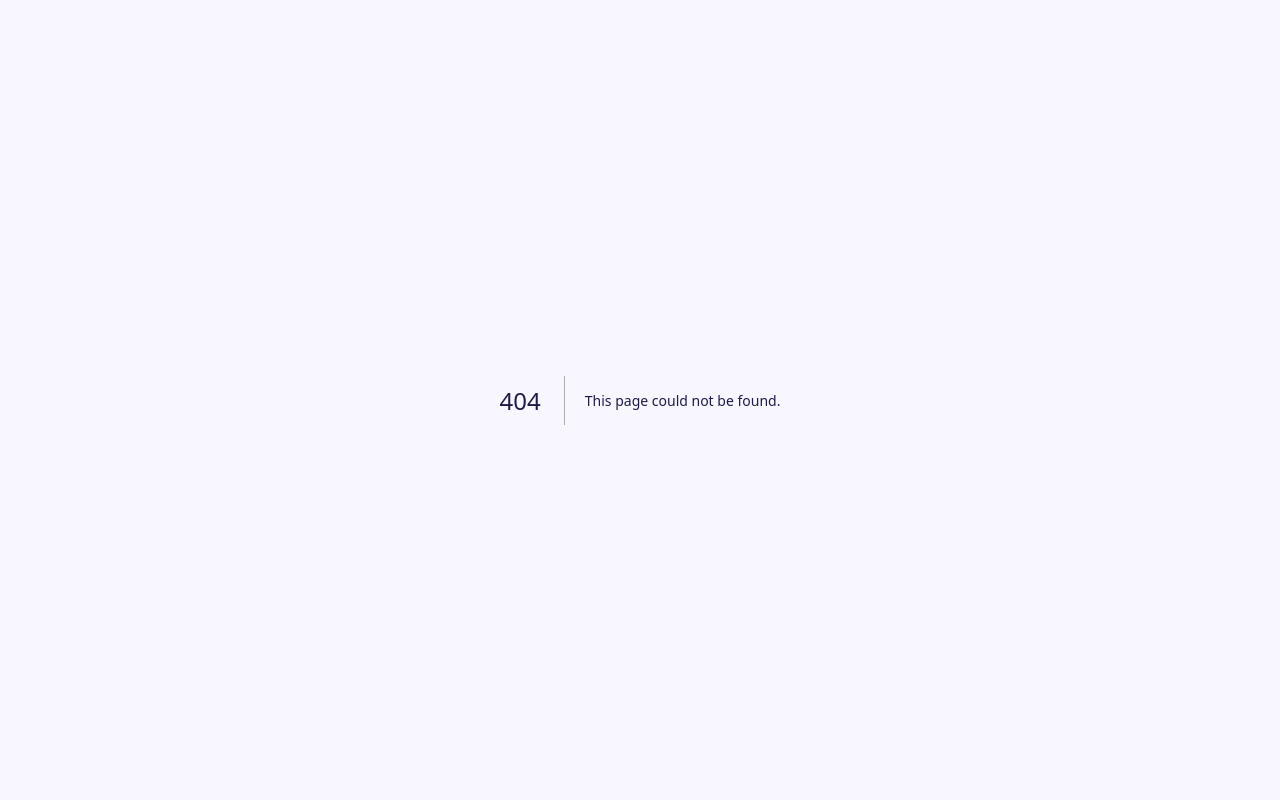
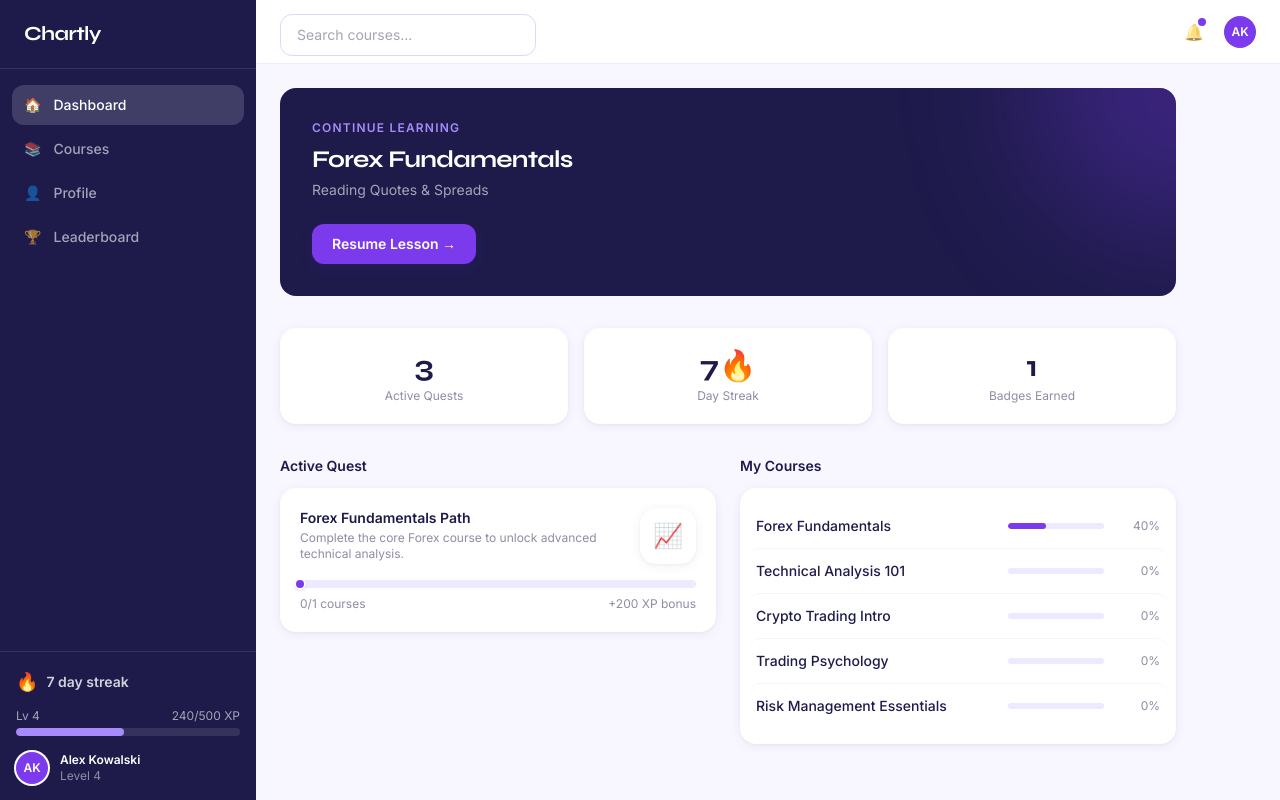
Before and after one commit to kalibabka52-jpg/chartly, a Next.js app: page /dashboard in a window 1280 px wide. Before the commit this address had no page. Built offline with nearby package versions, Linux system fonts and the light colour scheme.

Commit message:
feat: dashboard page with continue learning, stats, quest, courses

```diff
--- /dev/null
+++ b/src/app/(platform)/dashboard/page.tsx
@@ -0,0 +1,66 @@
+// src/app/(platform)/dashboard/page.tsx
+import Link from 'next/link'
+import { Button }    from '@/components/atoms/Button'
+import { QuestCard } from '@/components/cards/QuestCard'
+import { CourseRow } from '@/components/cards/CourseRow'
+import { mockCourses, mockQuests, mockUserProgress } from '@/lib/mock-data'
+
+export default function DashboardPage() {
+  const progress     = mockUserProgress
+  const activeQuest  = mockQuests[0]
+  const inProgress   = mockCourses.filter(c =>
+    c.lessons.some(l => progress.completedLessonIds.includes(l.id))
+  )
+  const activeCourse = inProgress[0] ?? mockCourses[0]
+  const activeLesson = activeCourse.lessons.find(l => l.status === 'active') ?? activeCourse.lessons[0]
+
+  return (
+    <div className="flex flex-col gap-8 max-w-4xl">
+      {/* Continue learning hero */}
+      <div className="relative bg-brand-900 rounded-2xl p-8 overflow-hidden">
+        <div className="absolute top-0 right-0 w-72 h-72 bg-brand-600/30 rounded-full blur-3xl -translate-y-1/2 translate-x-1/2 pointer-events-none" />
+        <div className="relative z-10">
+          <p className="text-brand-400 text-xs font-semibold uppercase tracking-widest mb-2">Continue Learning</p>
+          <h2 className="font-display text-2xl font-bold text-white tracking-tight mb-1">{activeCourse.title}</h2>
+          <p className="text-white/60 text-sm mb-6">{activeLesson.title}</p>
+          <Link href={`/courses/${activeCourse.slug}/${activeLesson.slug}`}>
+            <Button size="md">Resume Lesson →</Button>
+          </Link>
+        </div>
+      </div>
+
+      {/* Stats row */}
+      <div className="grid grid-cols-3 gap-4">
+        {[
+          { label: 'Active Quests',  value: mockQuests.filter(q => !progress.completedQuestIds.includes(q.id)).length },
+          { label: 'Day Streak',    value: progress.streakDays, suffix: '🔥' },
+          { label: 'Badges Earned', value: progress.earnedBadgeIds.length },
+        ].map(stat => (
+          <div key={stat.label} className="bg-white rounded-2xl p-5 shadow-card text-center">
+            <p className="font-display text-3xl font-bold text-brand-900 mb-1">{stat.value}{stat.suffix}</p>
+            <p className="text-brand-900/50 text-xs">{stat.label}</p>
+          </div>
+        ))}
+      </div>
+
+      {/* Two-column lower */}
+      <div className="grid grid-cols-1 sm:grid-cols-2 gap-6">
+        {/* Active quest */}
+        <div>
+          <h3 className="font-semibold text-brand-900 text-sm mb-3">Active Quest</h3>
+          <QuestCard quest={activeQuest} progress={progress} />
+        </div>
+
+        {/* My Courses */}
+        <div>
+          <h3 className="font-semibold text-brand-900 text-sm mb-3">My Courses</h3>
+          <div className="bg-white rounded-2xl p-4 shadow-card flex flex-col divide-y divide-brand-50">
+            {mockCourses.slice(0, 5).map(c => (
+              <CourseRow key={c.id} course={c} progress={progress} />
+            ))}
+          </div>
+        </div>
+      </div>
+    </div>
+  )
+}
```
